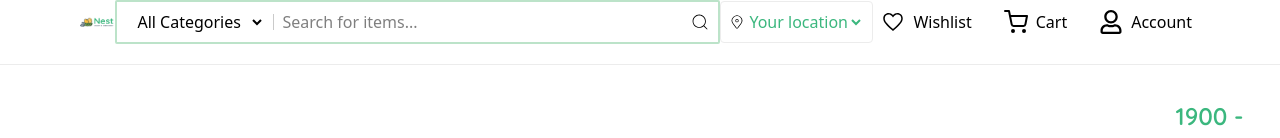
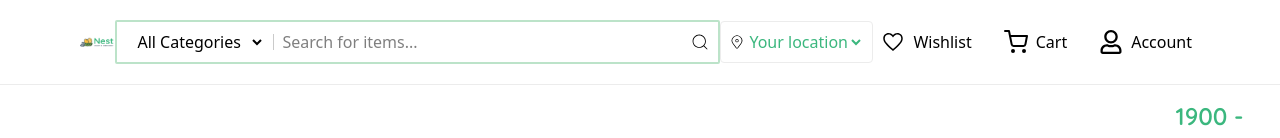
Before and after one commit to mukhriddin42/e-commerce-ui, a React (Vite) app: page /blogs in a window 1280 px wide. Shown: the top 138 px of the page. Built offline with nearby package versions, Linux system fonts and the light colour scheme; no server answers.

Commit message:
Update Nav.jsx

```diff
--- a/src/components/Nav/Nav.jsx
+++ b/src/components/Nav/Nav.jsx
@@ -10,7 +10,7 @@ import { Link } from "react-router-dom";
 const Nav = () => {
   return (
     <div className="fixed top-0 bg-white w-full">
-      <nav className="flex items-center justify-between px-20 pb-5 border-b border-[#ECECEC]">
+      <nav className="flex items-center justify-between px-20 py-5 border-b border-[#ECECEC]">
         <Link to="/">
           <img src={logo} alt="" />
         </Link>
```
